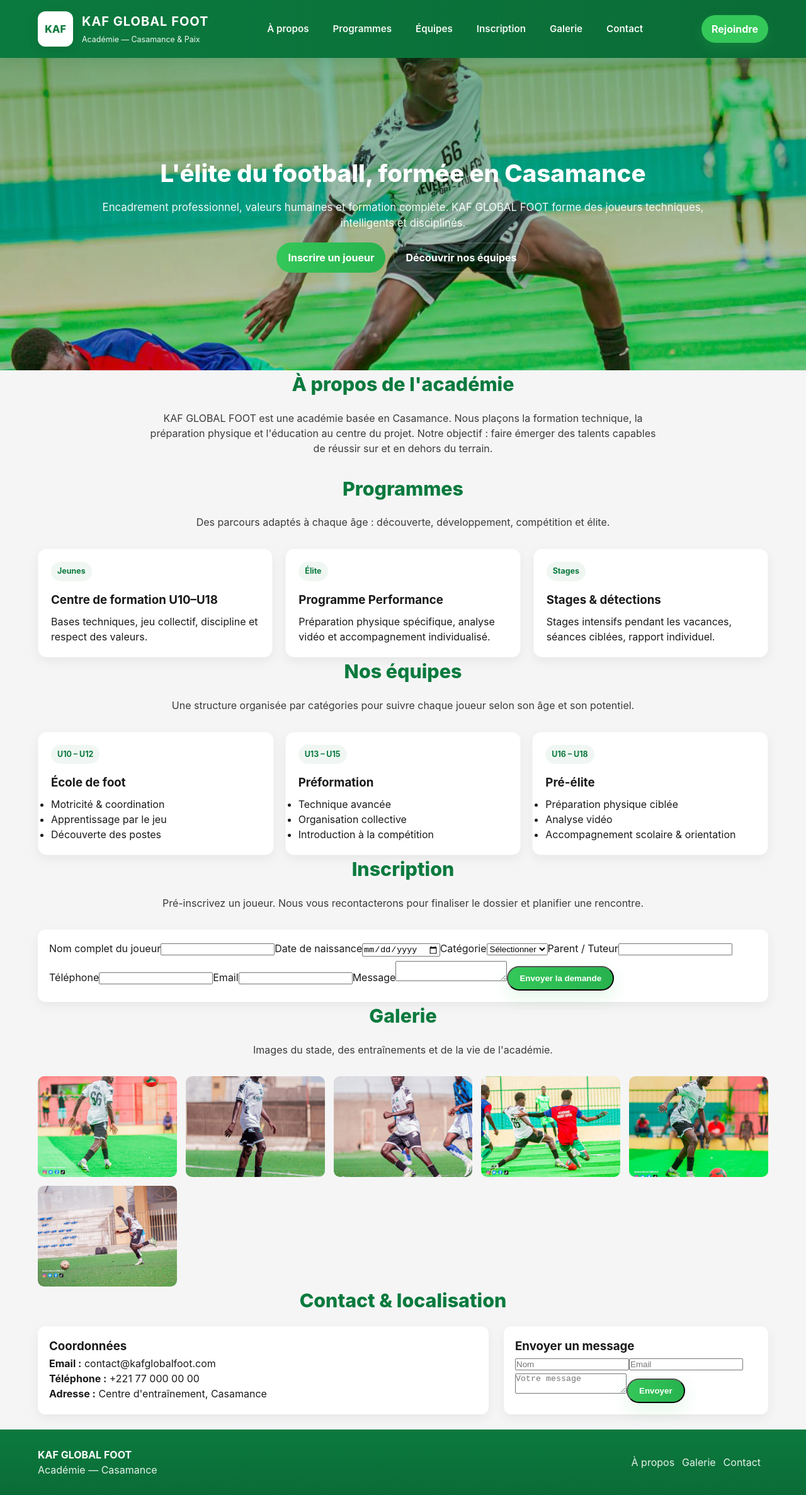
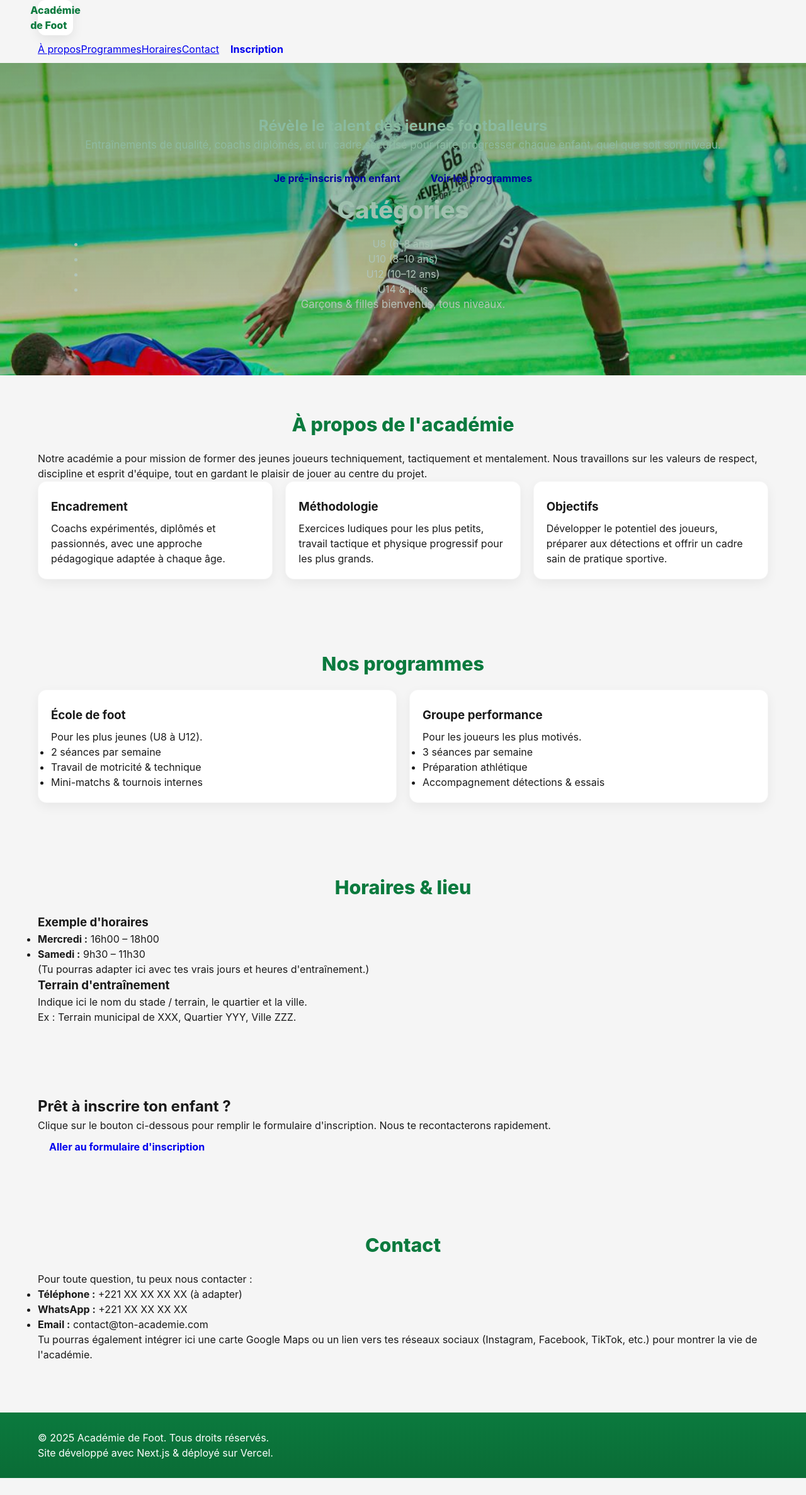
Before and after one commit to meliusmum-sketch/KAF-GLOBAL-FOOT, a Next.js app: page / in a window 1280 px wide. Shown: the whole page at 63% size. After the commit the page ends 2347 px from the top, so only its background shows below. Built offline with nearby package versions, Linux system fonts and the light colour scheme.

Commit message:
Update index.js

```diff
--- a/pages/index.js
+++ b/pages/index.js
@@ -1,308 +1,229 @@
 import Head from "next/head";
-import { supabase } from "../supabaseClient"; // <– on importe le client déjà créé
+import Link from "next/link";
 
 export default function Home() {
-  // Fonction appelée quand on envoie le formulaire
-  async function handleInscription(e) {
-    e.preventDefault();
-    const form = e.target;
-
-    const data = {
-      nom: form.nom.value,
-      date_naissance: form.date_naissance.value,
-      categorie: form.categorie.value,
-      parent: form.parent.value,
-      telephone: form.telephone.value,
-      // email et message ne sont pas encore enregistrés en base
-    };
-
-    try {
-      const { error } = await supabase.from("inscriptions").insert([data]);
-
-      if (error) {
-        console.error("Supabase insert error:", error);
-        alert("Erreur Supabase : " + error.message);
-        return;
-      }
-
-      alert("Inscription envoyée. Nous vous contacterons rapidement.");
-      form.reset();
-    } catch (err) {
-      console.error("Erreur réseau:", err);
-      alert("Erreur réseau : " + err.message);
-    }
-  }
-
   return (
     <>
       <Head>
-        <title>KAF GLOBAL FOOT — Académie de Football</title>
+        <title>Académie de Foot - Accueil</title>
         <meta
           name="description"
-          content="KAF GLOBAL FOOT - Académie de football en Casamance : formation, détection, stages et performance."
+          content="Académie de football pour jeunes talents. Entraînements structurés, encadrement professionnel et ambiance familiale."
         />
       </Head>
 
-      {/* HEADER */}
-      <header className="header">
-        <div className="header-inner">
-          <div className="brand">
-            <div className="logo">KAF</div>
-            <div className="brand-text">
-              <h1>KAF GLOBAL FOOT</h1>
-              <span>Académie — Casamance &amp; Paix</span>
+      <div className="page">
+        {/* NAVBAR */}
+        <header className="navbar">
+          <div className="container nav-content">
+            <div className="logo">Académie de Foot</div>
+            <nav className="nav-links">
+              <a href="#apropos">À propos</a>
+              <a href="#programmes">Programmes</a>
+              <a href="#horaires">Horaires</a>
+              <a href="#contact">Contact</a>
+              <Link href="/inscription" className="btn btn-small">
+                Inscription
+              </Link>
+            </nav>
           </div>
-          </div>
+        </header>
 
-          <nav className="header-nav">
-            <a href="#about">À propos</a>
-            <a href="#programmes">Programmes</a>
-            <a href="#equipes">Équipes</a>
-            <a href="#inscription">Inscription</a>
-            <a href="#galerie">Galerie</a>
-            <a href="#contact">Contact</a>
-          </nav>
-
-          <div className="header-cta">
-            <a className="btn btn-primary" href="#inscription">
-              Rejoindre
+        {/* HERO */}
+        <main>
+          <section className="hero">
+            <div className="container hero-content">
+              <div className="hero-text">
+                <h1>
+                  Révèle le talent des jeunes <span>footballeurs</span>
+                </h1>
+                <p>
+                  Entraînements de qualité, coachs diplômés, et un cadre
+                  sécurisé pour faire progresser chaque enfant, quel que soit
+                  son niveau.
+                </p>
+                <div className="hero-cta">
+                  <Link href="/inscription" className="btn">
+                    Je pré-inscris mon enfant
+                  </Link>
+                  <a href="#programmes" className="btn btn-secondary">
+                    Voir les programmes
                   </a>
                 </div>
               </div>
-      </header>
-
-      <main>
-        {/* HERO */}
-        <section className="hero">
-          <div className="hero-inner">
-            <h2>L&apos;élite du football, formée en Casamance</h2>
-            <p>
-              Encadrement professionnel, valeurs humaines et formation complète.
-              KAF GLOBAL FOOT forme des joueurs techniques, intelligents et
-              disciplinés.
+              <div className="hero-side">
+                <div className="hero-card">
+                  <h2>Catégories</h2>
+                  <ul>
+                    <li>U8 (6–8 ans)</li>
+                    <li>U10 (8–10 ans)</li>
+                    <li>U12 (10–12 ans)</li>
+                    <li>U14 &amp; plus</li>
+                  </ul>
+                  <p className="hero-note">
+                    Garçons &amp; filles bienvenus, tous niveaux.
                   </p>
-            <div className="hero-cta">
-              <a className="btn btn-primary" href="#inscription">
-                Inscrire un joueur
-              </a>
-              <a className="btn btn-outline" href="#equipes">
-                Découvrir nos équipes
-              </a>
+                </div>
               </div>
             </div>
           </section>
 
-        {/* À PROPOS */}
-        <section id="about" className="container">
+          {/* A PROPOS */}
+          <section id="apropos" className="section">
+            <div className="container">
               <h2 className="section-title">À propos de l&apos;académie</h2>
-          <p className="section-sub">
-            KAF GLOBAL FOOT est une académie basée en Casamance. Nous plaçons
-            la formation technique, la préparation physique et l&apos;éducation
-            au centre du projet. Notre objectif : faire émerger des talents
-            capables de réussir sur et en dehors du terrain.
+              <p className="section-text">
+                Notre académie a pour mission de former des jeunes joueurs
+                techniquement, tactiquement et mentalement. Nous travaillons sur
+                les valeurs de respect, discipline et esprit d&apos;équipe, tout
+                en gardant le plaisir de jouer au centre du projet.
               </p>
-        </section>
-
-        {/* PROGRAMMES */}
-        <section id="programmes" className="container">
-          <h2 className="section-title">Programmes</h2>
-          <p className="section-sub">
-            Des parcours adaptés à chaque âge : découverte, développement,
-            compétition et élite.
-          </p>
-
               <div className="cards">
                 <div className="card">
-              <span className="badge">Jeunes</span>
-              <h3>Centre de formation U10–U18</h3>
+                  <h3>Encadrement</h3>
                   <p>
-                Bases techniques, jeu collectif, discipline et respect des
-                valeurs.
+                    Coachs expérimentés, diplômés et passionnés, avec une
+                    approche pédagogique adaptée à chaque âge.
                   </p>
                 </div>
-
                 <div className="card">
-              <span className="badge">Élite</span>
-              <h3>Programme Performance</h3>
+                  <h3>Méthodologie</h3>
                   <p>
-                Préparation physique spécifique, analyse vidéo et accompagnement
-                individualisé.
+                    Exercices ludiques pour les plus petits, travail tactique
+                    et physique progressif pour les plus grands.
                   </p>
                 </div>
-
                 <div className="card">
-              <span className="badge">Stages</span>
-              <h3>Stages &amp; détections</h3>
+                  <h3>Objectifs</h3>
                   <p>
-                Stages intensifs pendant les vacances, séances ciblées, rapport
-                individuel.
+                    Développer le potentiel des joueurs, préparer aux détections
+                    et offrir un cadre sain de pratique sportive.
                   </p>
+                </div>
               </div>
             </div>
           </section>
 
-        {/* ÉQUIPES */}
-        <section id="equipes" className="container">
-          <h2 className="section-title">Nos équipes</h2>
-          <p className="section-sub">
-            Une structure organisée par catégories pour suivre chaque joueur
-            selon son âge et son potentiel.
-          </p>
-
-          <div className="teams-grid">
+          {/* PROGRAMMES */}
+          <section id="programmes" className="section section-alt">
+            <div className="container">
+              <h2 className="section-title">Nos programmes</h2>
+              <div className="cards cards-2">
                 <div className="card">
-              <span className="badge">U10 – U12</span>
                   <h3>École de foot</h3>
-              <ul>
-                <li>Motricité &amp; coordination</li>
-                <li>Apprentissage par le jeu</li>
-                <li>Découverte des postes</li>
+                  <p>Pour les plus jeunes (U8 à U12).</p>
+                  <ul className="list">
+                    <li>2 séances par semaine</li>
+                    <li>Travail de motricité & technique</li>
+                    <li>Mini-matchs & tournois internes</li>
                   </ul>
                 </div>
-
                 <div className="card">
-              <span className="badge">U13 – U15</span>
-              <h3>Préformation</h3>
-              <ul>
-                <li>Technique avancée</li>
-                <li>Organisation collective</li>
-                <li>Introduction à la compétition</li>
+                  <h3>Groupe performance</h3>
+                  <p>Pour les joueurs les plus motivés.</p>
+                  <ul className="list">
+                    <li>3 séances par semaine</li>
+                    <li>Préparation athlétique</li>
+                    <li>Accompagnement détections & essais</li>
                   </ul>
                 </div>
-
-            <div className="card">
-              <span className="badge">U16 – U18</span>
-              <h3>Pré-élite</h3>
-              <ul>
-                <li>Préparation physique ciblée</li>
-                <li>Analyse vidéo</li>
-                <li>Accompagnement scolaire &amp; orientation</li>
-              </ul>
               </div>
             </div>
           </section>
 
-        {/* INSCRIPTION – DIRECT SUPABASE */}
-        <section id="inscription" className="container">
-          <h2 className="section-title">Inscription</h2>
-          <p className="section-sub">
-            Pré-inscrivez un joueur. Nous vous recontacterons pour finaliser le
-            dossier et planifier une rencontre.
+          {/* HORAIRES / LIEU */}
+          <section id="horaires" className="section">
+            <div className="container">
+              <h2 className="section-title">Horaires & lieu</h2>
+              <div className="grid-2">
+                <div>
+                  <h3>Exemple d&apos;horaires</h3>
+                  <ul className="list">
+                    <li>
+                      <strong>Mercredi :</strong> 16h00 – 18h00
+                    </li>
+                    <li>
+                      <strong>Samedi :</strong> 9h30 – 11h30
+                    </li>
+                  </ul>
+                  <p className="section-text small">
+                    (Tu pourras adapter ici avec tes vrais jours et heures
+                    d&apos;entraînement.)
                   </p>
-
-          <form className="contact-box" onSubmit={handleInscription}>
-            <label>Nom complet du joueur</label>
-            <input name="nom" required />
-
-            <label>Date de naissance</label>
-            <input type="date" name="date_naissance" required />
-
-            <label>Catégorie</label>
-            <select name="categorie" required>
-              <option value="">Sélectionner</option>
-              <option>U10</option>
-              <option>U12</option>
-              <option>U14</option>
-              <option>U16</option>
-              <option>U18</option>
-              <option>Élite</option>
-            </select>
-
-            <label>Parent / Tuteur</label>
-            <input name="parent" required />
-
-            <label>Téléphone</label>
-            <input name="telephone" required />
-
-            <label>Email</label>
-            <input type="email" name="email" />
-
-            <label>Message</label>
-            <textarea name="message" />
-
-            <button
-              className="btn btn-primary"
-              type="submit"
-              style={{ marginTop: 15 }}
-            >
-              Envoyer la demande
-            </button>
-          </form>
+                </div>
+                <div>
+                  <h3>Terrain d&apos;entraînement</h3>
+                  <p>
+                    Indique ici le nom du stade / terrain, le quartier et la
+                    ville.
+                  </p>
+                  <p className="section-text small">
+                    Ex : Terrain municipal de XXX, Quartier YYY, Ville ZZZ.
+                  </p>
+                </div>
+              </div>
+            </div>
           </section>
 
-        {/* GALERIE */}
-        <section id="galerie" className="container">
-          <h2 className="section-title">Galerie</h2>
-          <p className="section-sub">
-            Images du stade, des entraînements et de la vie de l&apos;académie.
+          {/* BLOC INSCRIPTION */}
+          <section id="inscription" className="section section-accent">
+            <div className="container cta-banner">
+              <div>
+                <h2>Prêt à inscrire ton enfant ?</h2>
+                <p>
+                  Clique sur le bouton ci-dessous pour remplir le formulaire
+                  d&apos;inscription. Nous te recontacterons rapidement.
                 </p>
-
-          <div className="gallery-grid">
-            <img src="/gallery1.jpg" alt="KAF GLOBAL FOOT - galerie 1" />
-            <img src="/gallery2.jpg" alt="KAF GLOBAL FOOT - galerie 2" />
-            <img src="/gallery3.jpg" alt="KAF GLOBAL FOOT - galerie 3" />
-            <img src="/gallery4.jpg" alt="KAF GLOBAL FOOT - galerie 4" />
-            <img src="/gallery5.jpg" alt="KAF GLOBAL FOOT - galerie 5" />
-            <img src="/gallery6.jpg" alt="KAF GLOBAL FOOT - galerie 6" />
+              </div>
+              <Link href="/inscription" className="btn btn-light">
+                Aller au formulaire d&apos;inscription
+              </Link>
             </div>
           </section>
 
           {/* CONTACT */}
-        <section id="contact" className="container">
-          <h2 className="section-title">Contact &amp; localisation</h2>
-
-          <div className="contact-grid">
-            <div className="contact-box">
-              <h3>Coordonnées</h3>
-              <p>
-                <strong>Email :</strong> contact@kafglobalfoot.com
+          <section id="contact" className="section section-alt">
+            <div className="container">
+              <h2 className="section-title">Contact</h2>
+              <div className="grid-2">
+                <div>
+                  <p className="section-text">
+                    Pour toute question, tu peux nous contacter :
                   </p>
-              <p>
-                <strong>Téléphone :</strong> +221 77 000 00 00
-              </p>
-              <p>
-                <strong>Adresse :</strong> Centre d&apos;entraînement, Casamance
+                  <ul className="list">
+                    <li>
+                      <strong>Téléphone :</strong> +221 XX XX XX XX (à adapter)
+                    </li>
+                    <li>
+                      <strong>WhatsApp :</strong> +221 XX XX XX XX
+                    </li>
+                    <li>
+                      <strong>Email :</strong> contact@ton-academie.com
+                    </li>
+                  </ul>
+                </div>
+                <div>
+                  <p className="section-text small">
+                    Tu pourras également intégrer ici une carte Google Maps ou
+                    un lien vers tes réseaux sociaux (Instagram, Facebook,
+                    TikTok, etc.) pour montrer la vie de l&apos;académie.
                   </p>
                 </div>
-
-            <div className="contact-box">
-              <h3>Envoyer un message</h3>
-              <form
-                onSubmit={(e) => {
-                  e.preventDefault();
-                  alert("Message envoyé (démo).");
-                }}
-              >
-                <input placeholder="Nom" required />
-                <input placeholder="Email" type="email" />
-                <textarea placeholder="Votre message" required />
-                <button
-                  className="btn btn-primary"
-                  type="submit"
-                  style={{ marginTop: 12 }}
-                >
-                  Envoyer
-                </button>
-              </form>
               </div>
             </div>
           </section>
         </main>
 
-      <footer>
-        <div className="footer-inner container">
-          <div>
-            <strong>KAF GLOBAL FOOT</strong>
-            <div style={{ opacity: 0.9 }}>Académie — Casamance</div>
-          </div>
-
-          <div className="footer-links">
-            <a href="#about">À propos</a>
-            <a href="#galerie">Galerie</a>
-            <a href="#contact">Contact</a>
-          </div>
+        {/* FOOTER */}
+        <footer className="footer">
+          <div className="container footer-content">
+            <p>© {new Date().getFullYear()} Académie de Foot. Tous droits réservés.</p>
+            <p className="footer-small">
+              Site développé avec Next.js &amp; déployé sur Vercel.
+            </p>
           </div>
         </footer>
+      </div>
     </>
   );
 }
```
Lines whose indentation alone changed are shown as unchanged.
